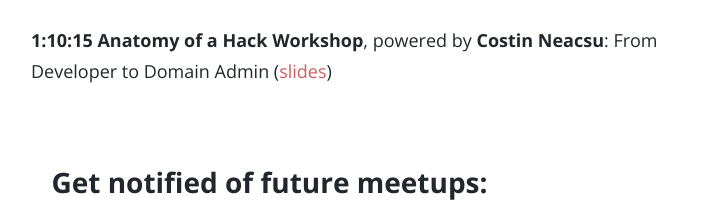
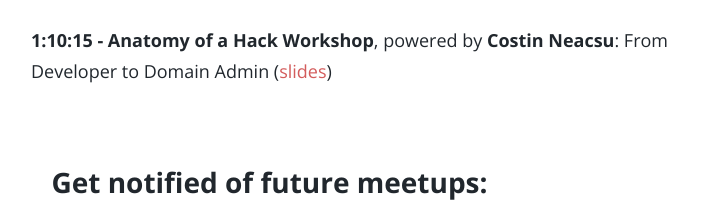
Before and after one commit to securityespresso/blog, a Jekyll site: the page built from events/security-espresso-0x04.html, in a window 1280 px wide. Shown: the part 730-945 px from the top of the page, without its empty margins (269-984 px from the left). Built offline with Jekyll 4.4.1, drawn with Linux system fonts in a browser that asks for light colours; nearby versions of some CDN libraries; comment, search, counter and statistics services are not loaded.

```diff
--- a/events/security-espresso-0x04.html
+++ b/events/security-espresso-0x04.html
@@ -85,7 +85,7 @@ permalink: security-espresso-0x04.html
         <h2>Meetup agenda</h2>
 
         <p><b>13:28 - Alexandru Macovei</b> presents: How To Keep The Rug Under Your Feet, or Why Rust Is the Best Thing for Security Right Now (<a href="https://drive.google.com/open?id=0ByMkP2DY968bZ1JlN2ZVUmhEdjg">slides</a>)</p>
-        <p><b>1:10:15 Anatomy of a Hack Workshop</b>, powered by <b>Costin Neacsu</b>: From Developer to Domain Admin (<a href="https://drive.google.com/open?id=0ByMkP2DY968bQW4wODA4VHFDNkE">slides</a>)</p>
+        <p><b>1:10:15 - Anatomy of a Hack Workshop</b>, powered by <b>Costin Neacsu</b>: From Developer to Domain Admin (<a href="https://drive.google.com/open?id=0ByMkP2DY968bQW4wODA4VHFDNkE">slides</a>)</p>
       </div>
         <div class="row">
             <div class="col-sm-10 col-sm-offset-1 col-lg-4 col-lg-offset-4">
--- a/events/security-espresso-0x05.html
+++ b/events/security-espresso-0x05.html
@@ -84,8 +84,8 @@ permalink: security-espresso-0x05.html
       <div class="row">
         <h2>Meetup agenda</h2>
 
-        <p><b>2:13 Sabina - Alexandra Stefanescu</b> presents: Encryption, Encoding and Hashing (<a href="https://drive.google.com/open?id=16-fNYVgb2U5Asp0BLO38dugN6W2KPmI1ymVnSVtGmAI">slides</a>)</p>
-        <p><b>1:17:44 Anatomy of a Hack Workshop</b>, powered by <b>Ioan Alexandru Lacatusu</b>: Practical SQL injection in non-web environments - We usually find SQLi in web apps, how about trying something new? (<a href="https://drive.google.com/open?id=1fyI1phqhL_y1UPmOmUSByuLEO_8d_rTerGL59I8CTWk">slides</a>)</p>
+        <p><b>2:13 - Sabina - Alexandra Stefanescu</b> presents: Encryption, Encoding and Hashing (<a href="https://drive.google.com/open?id=16-fNYVgb2U5Asp0BLO38dugN6W2KPmI1ymVnSVtGmAI">slides</a>)</p>
+        <p><b>1:17:44 - Anatomy of a Hack Workshop</b>, powered by <b>Ioan Alexandru Lacatusu</b>: Practical SQL injection in non-web environments - We usually find SQLi in web apps, how about trying something new? (<a href="https://drive.google.com/open?id=1fyI1phqhL_y1UPmOmUSByuLEO_8d_rTerGL59I8CTWk">slides</a>)</p>
       </div>
         <div class="row">
             <div class="col-sm-10 col-sm-offset-1 col-lg-4 col-lg-offset-4">
--- a/events/security-espresso-0x06.html
+++ b/events/security-espresso-0x06.html
@@ -83,8 +83,8 @@ permalink: security-espresso-0x06.html
       <!-- Slides -->
       <div class="row">
         <h2>Meetup agenda</h2>
-        <p><b>Valentin Alexandru Baidac</b>: Profilul hackerului din perspectiva tulburărilor de personalitate</p>
-        <p><b>Anatomy of a Hack Workshop</b>, presented by <b>Mihai Nica</b>: How not to implement a sandbox</p>
+        <p><b>1:56 - Valentin Alexandru Baidac</b>: Profilul hackerului din perspectiva tulburărilor de personalitate (<a href="https://drive.google.com/open?id=0B3fAkwZXnkjhOWRyT3JiczMzVmM">slides</a>)</p>
+        <p><b>50:45 - Anatomy of a Hack Workshop</b>, presented by <b>Mihai Nica</b>: How not to implement a sandbox (no slides were used during this workshop)</p>
       </div>
         <div class="row">
             <div class="col-sm-10 col-sm-offset-1 col-lg-4 col-lg-offset-4">
```
Also changed, not shown: 1 other file.
